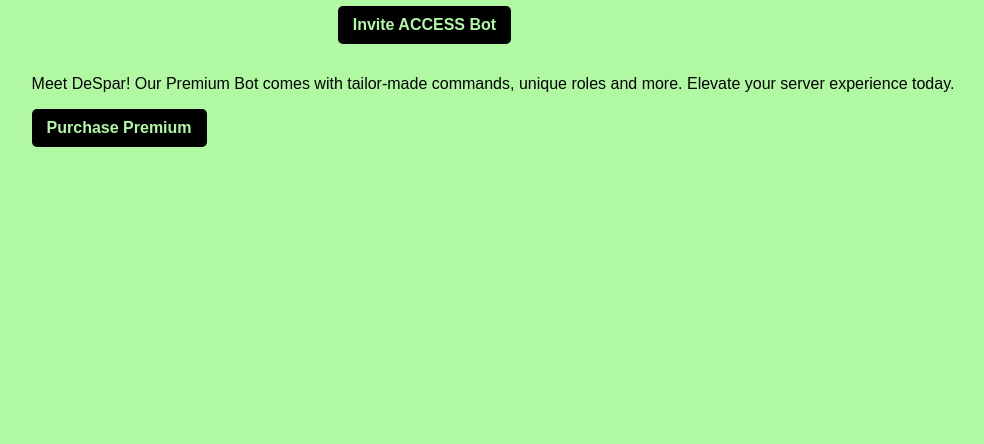
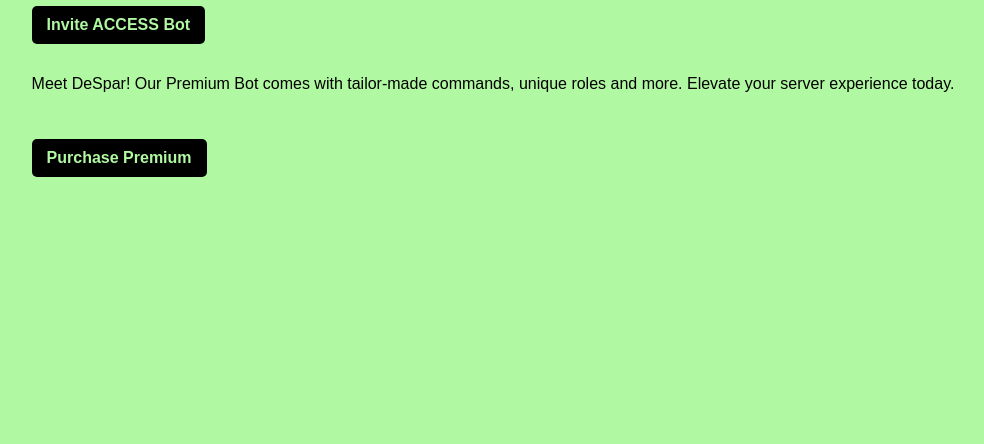
Before and after one commit to billills/access, a plain HTML site: page index.html in a window 1280 px wide. Shown: the part 356-800 px from the top of the page, without its empty margins (147-1131 px from the left). Drawn offline with Linux system fonts and the light colour scheme.

Commit message:
Update index.html

```diff
--- a/index.html
+++ b/index.html
@@ -44,7 +44,7 @@
             text-decoration: none;
             font-weight: bold;
             transition: 2s;
-            margin-bottom: 15px;
+            margin: 30px 0 15px 0;
         }
         a.button:hover {
             background-color: #444;
@@ -71,10 +71,10 @@
 <body>
     <header>
         <h1>Welcome to DeSpar!</h1>
-        <a class="button" href="https://discord.com/oauth2/authorize?client_id=1216329949557030953&permissions=8&scope=bot" target="_blank">Invite ACCESS Bot</a>
     </header>
 
     <section>
+        <a class="button" href="https://discord.com/oauth2/authorize?client_id=1216329949557030953&permissions=8&scope=bot" target="_blank">Invite ACCESS Bot</a>
         <p>Meet DeSpar! Our Premium Bot comes with tailor-made commands, unique roles and more. Elevate your server experience today.</p>
         <a id="premium-button" class="button" href="premium.html" target="_blank">Purchase Premium</a>
     </section>
```
